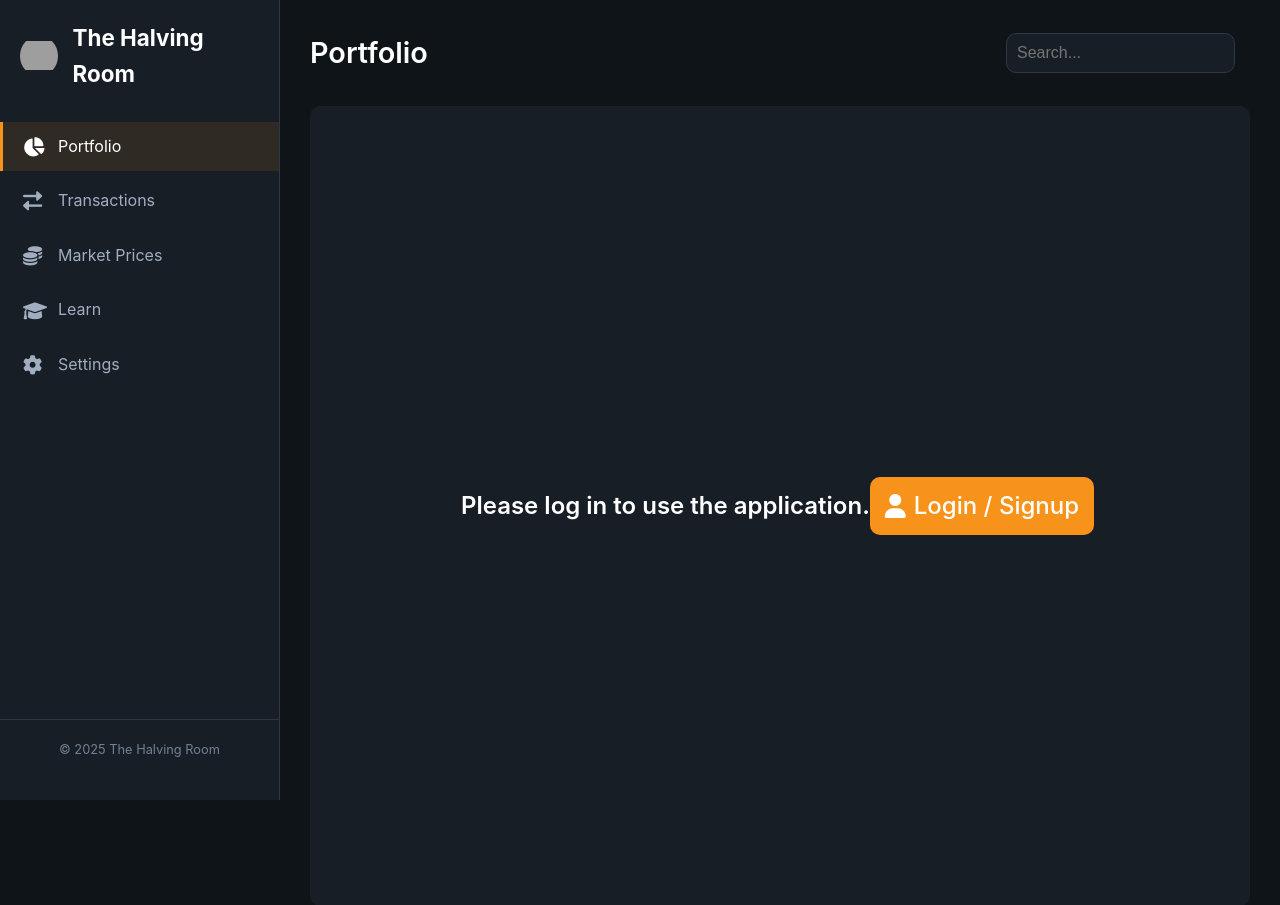
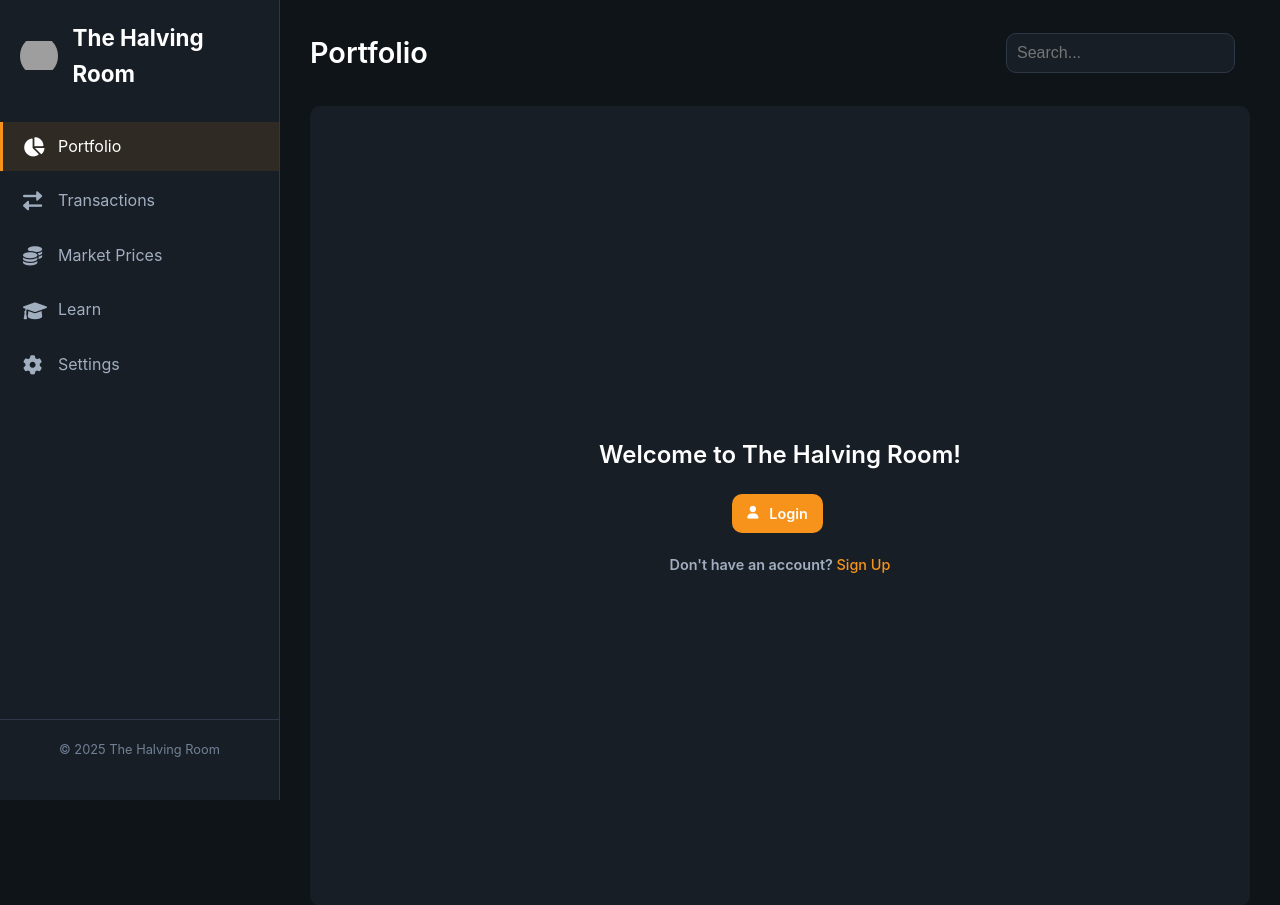
Before and after one commit to kenkzuha/halvingroom, a Django app: page / in a window 1280 px wide. Shown: the top 905 px of the page. Run offline with Django 5.2, Linux system fonts and the light colour scheme; grey boxes are pictures that could not be loaded.

Commit message:
tampilan awal sblm login

```diff
--- a/main/static/styles.css
+++ b/main/static/styles.css
@@ -141,6 +141,20 @@ button {
     margin-right: 15px;
 }
 
+.auth-footer {
+      margin-top: 10px;
+      font-size: 0.9rem;
+      color: var(--color-text-secondary);
+    }
+    .auth-footer a {
+      color: var(--color-accent);
+      text-decoration: none;
+      font-weight: 500;
+    }
+    .auth-footer a:hover {
+      text-decoration: underline;
+    }
+
 .sidebar-footer {
     padding: 20px;
     text-align: center;
@@ -186,25 +200,6 @@ button {
     position: absolute;
     left: 15px;
     color: var(--color-text-tertiary);
-}
-
-.btn-secondary {
-  background-color: var(--color-accent);
-  color: #ffffff;
-  padding: 10px 15px;
-  border-radius: var(--radius-md);
-  font-weight: 500;
-  transition: var(--transition);
-  margin-right: 5px;
-  border: none;
-}
-
-.btn-secondary i {
-  margin-right: 8px;
-}
-
-.btn-secondary:hover {
-  background-color: var(--color-accent-hover);
 }
 
 .btn-danger {
@@ -763,18 +758,61 @@ body {
     justify-content: flex-end;
 }
 
+/* Updated centered-message class to use flex-column */
 .centered-message {
     display: flex;
+    flex-direction: column; /* Changed from row to column */
     justify-content: center;
     align-items: center;
-    height: 100vh; /* Full height of the viewport */
+    height: 100vh;
     text-align: center;
     color: var(--color-text-primary);
-    font-size: 1.5rem; /* Adjust font size as needed */
-    font-weight: 600; /* Bold text */
-    background-color: var(--color-card-bg); /* Optional: background color */
-    border-radius: var(--radius-md); /* Optional: rounded corners */
-    padding: 20px; /* Optional: padding */
+    font-size: 1.5rem;
+    font-weight: 600;
+    background-color: var(--color-card-bg);
+    border-radius: var(--radius-md);
+    padding: 20px;
+    gap: 10px; /* Adds space between the welcome text and the button */
+}
+
+/* Style for the login button */
+.centered-message .btn-secondary {
+    font-size: 0.9rem; /* Smaller text */
+    padding: 8px 15px; /* Reduced padding for smaller button */
+    display: flex;
+    align-items: center;
+    gap: 3px;
+    margin-top: 10px; /* Additional space from the text */
+}
+
+.centered-message .btn-secondary i {
+    font-size: 0.8rem; /* Smaller icon */
+}
+
+/* Optional: Add a subtle animation to make the button more inviting */
+.centered-message .btn-secondary:hover {
+    transform: translateY(-2px);
+    box-shadow: 0 4px 8px rgba(0, 0, 0, 0.2);
+}
+
+.btn-secondary {
+  background-color: var(--color-accent);
+  color: #ffffff;
+  padding: 10px 15px;
+  border-radius: var(--radius-md);
+  font-weight: 300px;
+  transition: var(--transition);
+  margin-right: 5px;
+  border: none;
+
+}
+
+.btn-secondary i {
+  margin-right: 8px;
+}
+
+.btn-secondary:hover {
+  background-color: var(--color-accent-hover);
 }
 
 .sidebar-logout {
--- a/main/templates/index.html
+++ b/main/templates/index.html
@@ -241,15 +241,18 @@
                             </div>
                         </div>
                     </div>
-
                 </div>
             {% else %}
                 <div class="centered-message">
-                    <p>Please log in to use the application.</p>
-                    <a href="{% url 'login' %}" class="btn btn-secondary" id="authButton">
+                    <p>Welcome to The Halving Room!</p>
+                    <a href="{% url 'login' %}" class="btn-secondary" id="authButton">
                         <i class="fas fa-user"></i>
-                        Login / Signup
+                        Login
                     </a>
+                    <p class="auth-footer">
+                        Don't have an account? <a href="{% url 'signup' %}">Sign Up</a>
+                    </p>
+                    </div>
                 </div>
             {% endif %}
         </main>
```
Also changed, not shown: db.sqlite3, main/static/frontend.js (line endings or trailing spaces). Lines whose indentation alone changed are shown as unchanged.
